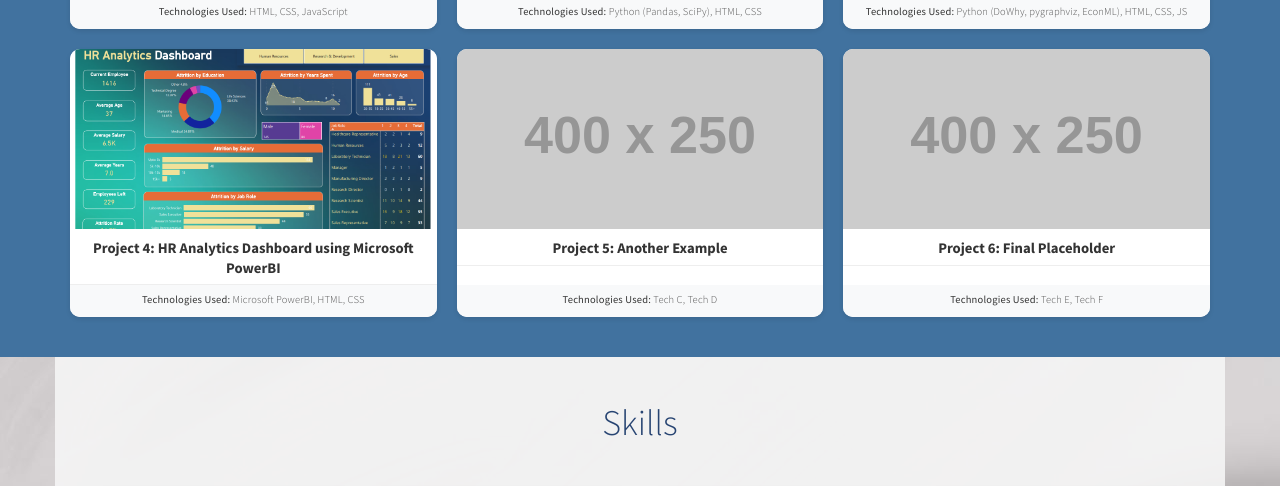
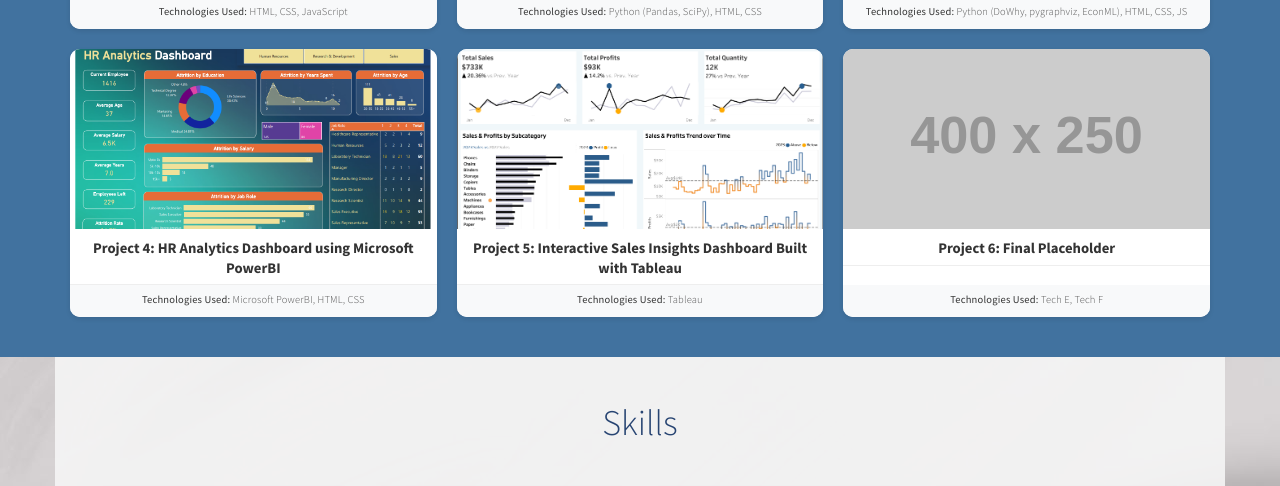
Before and after one commit to ifty54/al-amin-ifty, a plain HTML site: page index.html in a window 1280 px wide. Shown: the part 1418-1904 px from the top of the page. Drawn offline with Linux system fonts and the light colour scheme; placeholder pictures from the web are drawn by us.

Commit message:
Project 5 added

```diff
--- a/index.html
+++ b/index.html
@@ -629,19 +629,19 @@
       </div>
 
        <div class="project-card wow fadeInUp" data-wow-delay="0.6s"> <div class="project-image-container">
-           <img src="https://placehold.co/400x250/E2CFEA/333?text=Project+5"
+           <img src="projects/p5.png"
                onerror="this.src='https://placehold.co/400x250/eee/ccc?text=Image+Not+Found';"
                alt="Project 5 Screenshot" class="project-image">
            <div class="project-overlay">
              <div class="project-links">
-               <a href="#" class="project-link-button" target="_blank">Live Demo</a>
-               <a href="#" class="project-link-button" target="_blank">View Source</a>
+               <a href="https://ifty54.github.io/sales-dashboard-tableau/" class="project-link-button" target="_blank">Live Demo</a>
+               <a href="https://github.com/ifty54/sales-dashboard-tableau" class="project-link-button" target="_blank">View Source</a>
              </div>
            </div>
         </div>
-         <h3 class="project-card-title">Project 5: Another Example</h3>
+         <h3 class="project-card-title">Project 5: Interactive Sales Insights Dashboard Built with Tableau</h3>
          <div class="project-details">
-          <p><strong>Technologies Used:</strong> Tech C, Tech D</p>
+          <p><strong>Technologies Used:</strong> Tableau</p>
         </div>
       </div>
 
```
Also changed, not shown: projects/p5.png (added).
